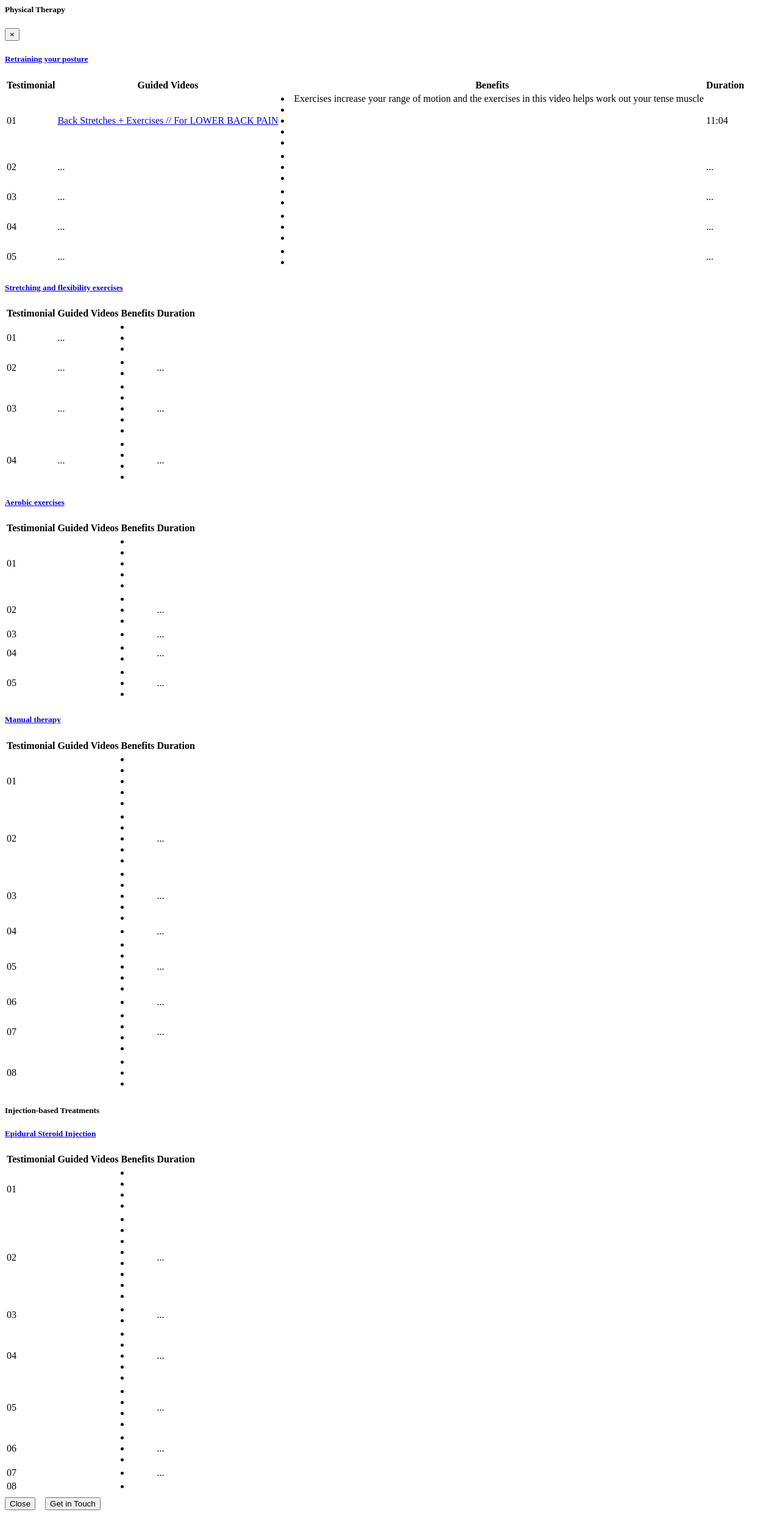
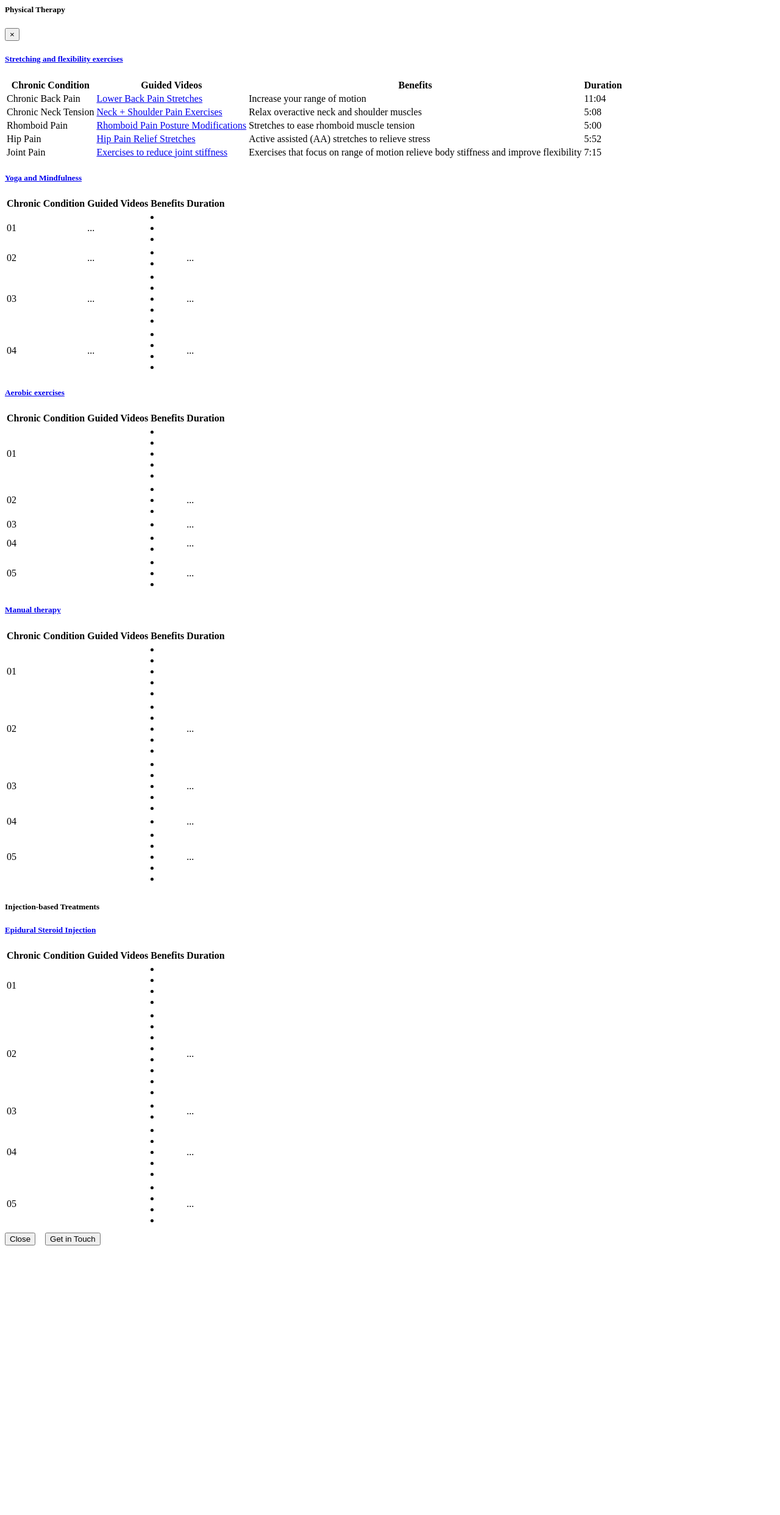
Before and after one commit to charmikadi/finetic, a Flask app: template templates/nonsurgicaltreatments.html in a window 1280 px wide. Shown: the whole page at 61% size. After the commit the page ends 2042 px from the top, so only its background shows below. Run offline with Flask 2, Linux system fonts and the light colour scheme; the template is opened without the code that fills it, so the values that code supplies are empty.

Commit message:
Update nonsurgicaltreatments.html

```diff
--- a/templates/nonsurgicaltreatments.html
+++ b/templates/nonsurgicaltreatments.html
@@ -10,7 +10,7 @@
         <div class="modal-body">
             <div class="card">
                 <div class="card-header">
-                    <h5 ><a href ="#" data-toggle="collapse" data-target="#st4ds">Retraining your posture
+                    <h5 ><a href ="#" data-toggle="collapse" data-target="#st4ds">Stretching and flexibility exercises
                     <span><i class="fas fa-angle-down"></i></span></a>
                     </h5>
                 </div>
@@ -18,61 +18,48 @@
                     <table class="table table-bordered table-hover table-condensed">
                         <thead>
                             <tr>
-                                <th>Testimonial</th>
+                                <th>Chronic Condition</th>
                                 <th>Guided Videos</th>
                                 <th>Benefits</th>
                                 <th>Duration</th>
+
                             </tr>
                         </thead>
                         <tbody>
 
                             <tr>
-                                <td>01</td>
-                                <td> <a href="https://www.youtube.com/watch?v=U3DParHgSMc"> Back Stretches + Exercises // For LOWER BACK PAIN</a> </td>
-                                <td><li>Exercises increase your range of motion and the exercises in this video helps  work out your tense muscle</li>
-                                   <li></li>
-                                   <li></li>
-                                   <li></li>
-                                   <li></li>
-                                   </td>
-                                <td> 11:04 </td>
+                                <td>Chronic Back Pain</td>
+                                <td><a href="https://www.youtube.com/watch?v=U3DParHgSMc">  Lower Back Pain Stretches </a> </td>
+                                <td> Increase your range of motion </td>
+                                <td>11:04</td>
                             </tr>
                             <tr>
-                               <td>02</td>
-                               <td>...</td>
-                               <td><li></li>
-                                  <li></li>
-                                  <li></li>
-
+                               <td>Chronic Neck Tension</td>
+                               <td><a href="https://www.youtube.com/watch?v=PdMJAhD7NEw">  Neck + Shoulder Pain Exercises  </a> </td>
+                               <td>Relax overactive neck and shoulder muscles </td>
                                   </td>
-                               <td>...</td>
+                               <td>5:08</td>
                            </tr>
                            <tr>
-                               <td>03</td>
-                               <td>...</td>
-                               <td><li></li>
-                                  <li></li>
-
+                               <td>Rhomboid Pain</td>
+                               <td><a href="https://www.youtube.com/watch?v=OuJj6rizByc"> Rhomboid Pain Posture Modifications  </a> </td>
+                               <td>Stretches to ease rhomboid muscle tension </td>
                                   </td>
-                               <td>...</td>
+                               <td>5:00</td>
                            </tr>
                            <tr>
-                               <td>04</td>
-                               <td>...</td>
-                               <td><li></li>
-                                  <li></li>
-                                  <li></li>
+                               <td>Hip Pain</td>
+                               <td><a href="https://www.youtube.com/watch?v=vfLRFxr9bJ0"> Hip Pain Relief Stretches   </a></td>
+                               <td>Active assisted (AA) stretches to relieve stress</td>
                                   </td>
-                               <td>...</td>
+                               <td>5:52</td>
                            </tr>
                            <tr>
-                               <td>05</td>
-                               <td>...</td>
-                               <td><li></li>
-                                  <li></li>
-
+                               <td>Joint Pain</td>
+                               <td><a href="https://www.youtube.com/watch?v=RymiIkbr2h8"> Exercises to reduce joint stiffness   </a></td>
+                               <td>Exercises that focus on range of motion relieve body stiffness and improve flexibility</td>
                                   </td>
-                               <td>...</td>
+                               <td>7:15</td>
                            </tr>
 
                         </tbody>
@@ -81,8 +68,7 @@
             </div>
             <div class="card">
                 <div class="card-header">
-                    <h5 ><a href ="#" data-toggle="collapse" data-target="#py4ds">Stretching and flexibility exercises
-
+                    <h5 ><a href ="#" data-toggle="collapse" data-target="#py4ds">Yoga and Mindfulness
                     <span><i class="fas fa-angle-down"></i></span></a>
                     </h5>
                 </div>
@@ -90,7 +76,7 @@
                     <table class="table table-bordered table-hover table-condensed">
                         <thead>
                             <tr>
-                                <th>Testimonial</th>
+                                <th>Chronic Condition</th>
                                 <th>Guided Videos</th>
                                 <th>Benefits</th>
                                 <th>Duration</th>
@@ -153,7 +139,7 @@
                     <table class="table table-bordered table-hover table-condensed">
                         <thead>
                             <tr>
-                                <th>Testimonial</th>
+                                <th>Chronic Condition</th>
                                 <th>Guided Videos</th>
                                 <th>Benefits</th>
                                 <th>Duration</th>
@@ -223,7 +209,7 @@
                     <table class="table table-bordered table-hover table-condensed">
                         <thead>
                             <tr>
-                                <th>Testimonial</th>
+                                <th>Chronic Condition</th>
                                 <th>Guided Videos</th>
                                 <th>Benefits</th>
                                 <th>Duration</th>
@@ -288,33 +274,6 @@
                             <td>...</td>
                         </tr>
                         <tr>
-                            <td>06</td>
-                            <td></td>
-                            <td><li>
-                                </li>
-
-                               </td>
-                            <td>...</td>
-                        </tr>
-                        <tr>
-                            <td>07</td>
-                            <td></td>
-                            <td><li>
-                                </li>
-                               <li></li>
-                             <li></li>
-                             <li></li>
-
-                               </td>
-                            <td>...</td>
-                        </tr>
-                        <tr>
-                            <td>08</td>
-                            <td></td>
-                            <td><li>
-                                </li>
-                               <li></li>
-                             <li></li>
 
                                </td>
                         </tr>
@@ -341,7 +300,7 @@
                         <table class="table table-bordered table-hover table-condensed">
                             <thead>
                                 <tr>
-                                    <th>Testimonial</th>
+                                    <th>Chronic Condition</th>
                                     <th>Guided Videos</th>
                                     <th>Benefits</th>
                                     <th>Duration</th>
@@ -410,30 +369,6 @@
                                 <td>...</td>
                             </tr>
                             <tr>
-                                <td>06</td>
-                                <td></td>
-                                <td><li>
-                                    </li>
-                                    <li></li>
-                                <li></li>
-                                   </td>
-                                <td>...</td>
-                            </tr>
-                            <tr>
-                                <td>07</td>
-                                <td></td>
-                                <td><li>
-                                    </li>
-
-                                   </td>
-                                <td>...</td>
-                            </tr>
-                            <tr>
-                                <td>08</td>
-                                <td></td>
-                                <td><li>
-                                    </li>
-
                                    </td>
                             </tr>
 
```
